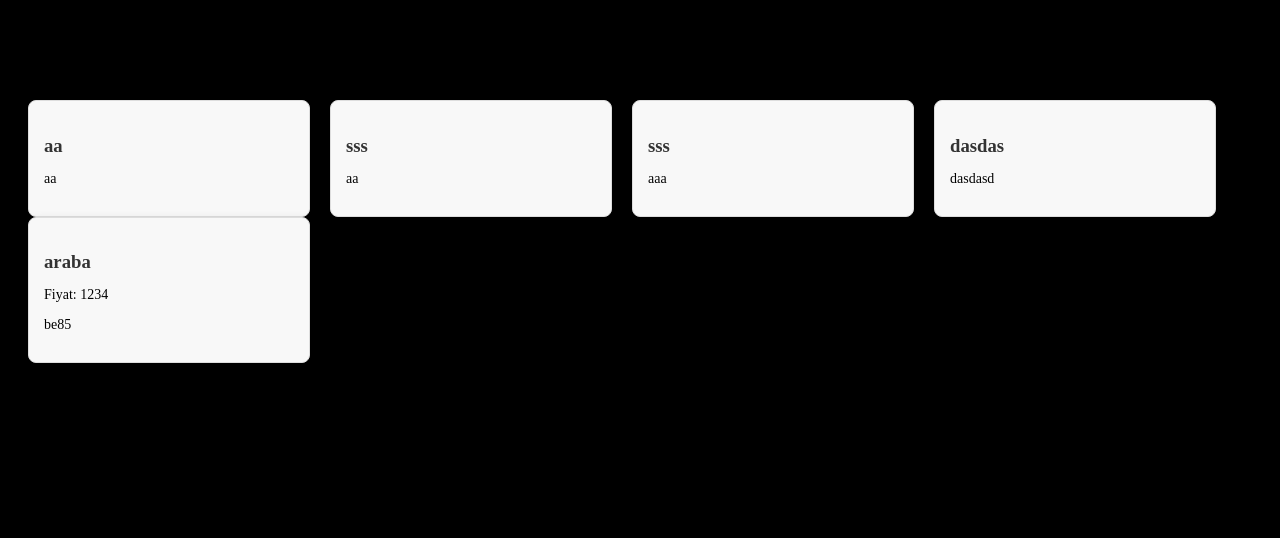
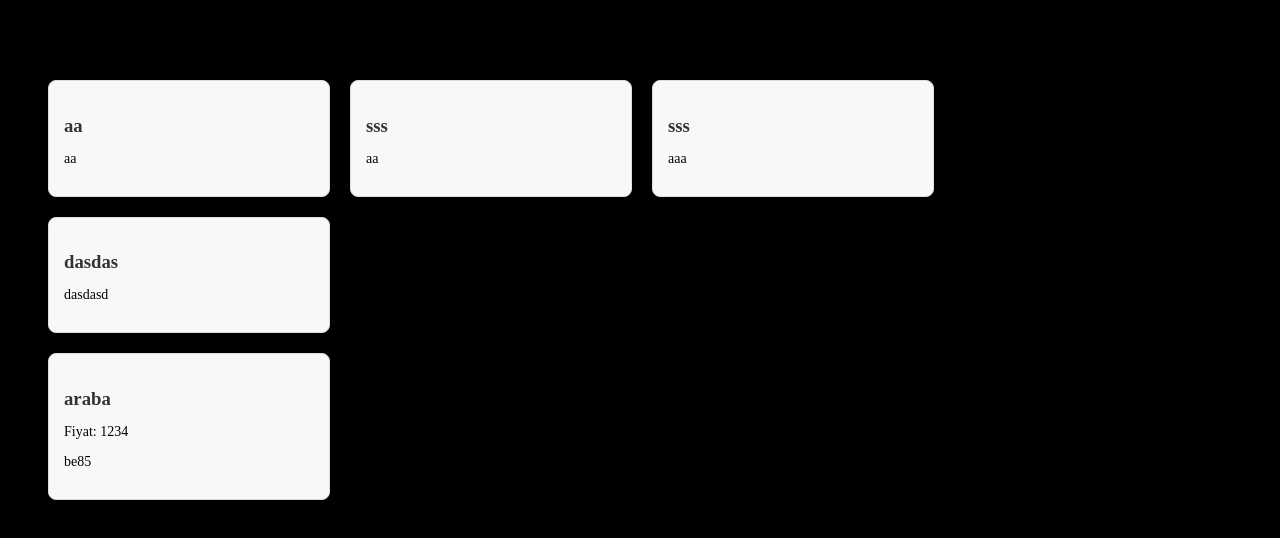
Before and after one commit to Burak9Balci/reactCrud3, a React (Vite) app: page /dashboard/dashboard in a window 1280 px wide. Shown: the top 538 px of the page. Built offline with nearby package versions, Linux system fonts and the light colour scheme; data requests are answered from the project's data file.

Commit message:
cardlarda scss düzenlemesi yapıldı

```diff
--- a/src/components/user/Profile.jsx
+++ b/src/components/user/Profile.jsx
@@ -1,4 +1,4 @@
 const Profile = () => {
-  return <div>Fatih ve Çağrı hocanın xXx Gizli verileri xXx</div>;
+  return <h1>Çağrı hocanın xXx Gizli kasedi xXx</h1>;
 };
 export default Profile;
--- a/src/theme.scss
+++ b/src/theme.scss
@@ -106,8 +106,7 @@ button {
 
 // Kategori ve Ürün Stillleri
 .container {
-  padding: 20px;
-
+  margin: 20px;
   h2 {
     color: $primary-color;
     margin-bottom: 10px;
@@ -117,6 +116,7 @@ button {
     display: flex;
     flex-wrap: wrap;
     gap: 20px;
+    margin: 20px;
   }
 
   .card {
```
